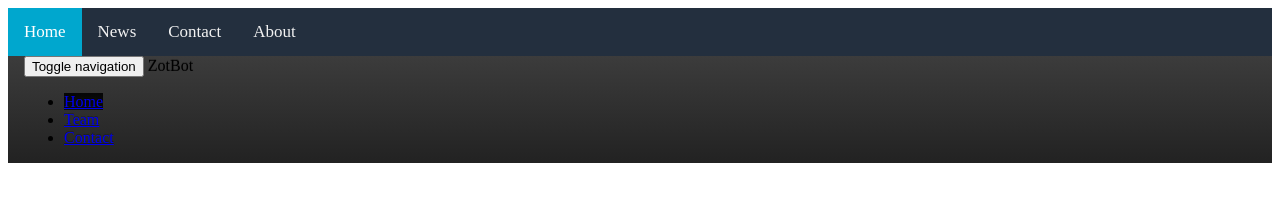
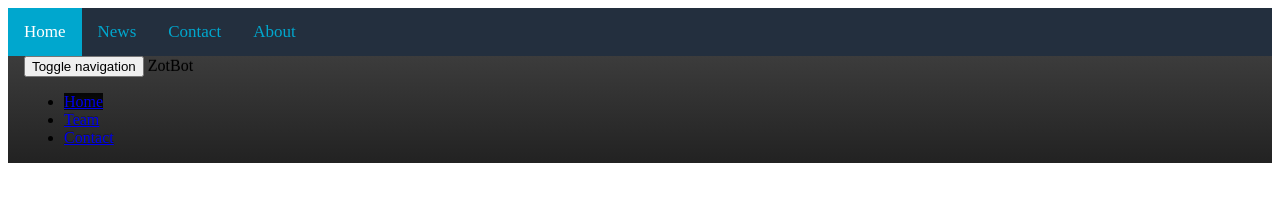
Before and after one commit to uci-zotbot/zotbot, a Jekyll site: the page built from docs/index.md, in a window 1280 px wide. Shown: the top 215 px of the page. Built offline with Jekyll 4.4.1, drawn with Linux system fonts in a browser that asks for light colours.

Commit message:
Update custom.css

```diff
--- a/docs/css/custom.css
+++ b/docs/css/custom.css
@@ -82,7 +82,7 @@ code {
 .topnav a {
   float: left;
   display: block;
-  color: #f2f2f2;
+  color: #00A7CE;
   text-align: center;
   padding: 14px 16px;
   text-decoration: none;
```
